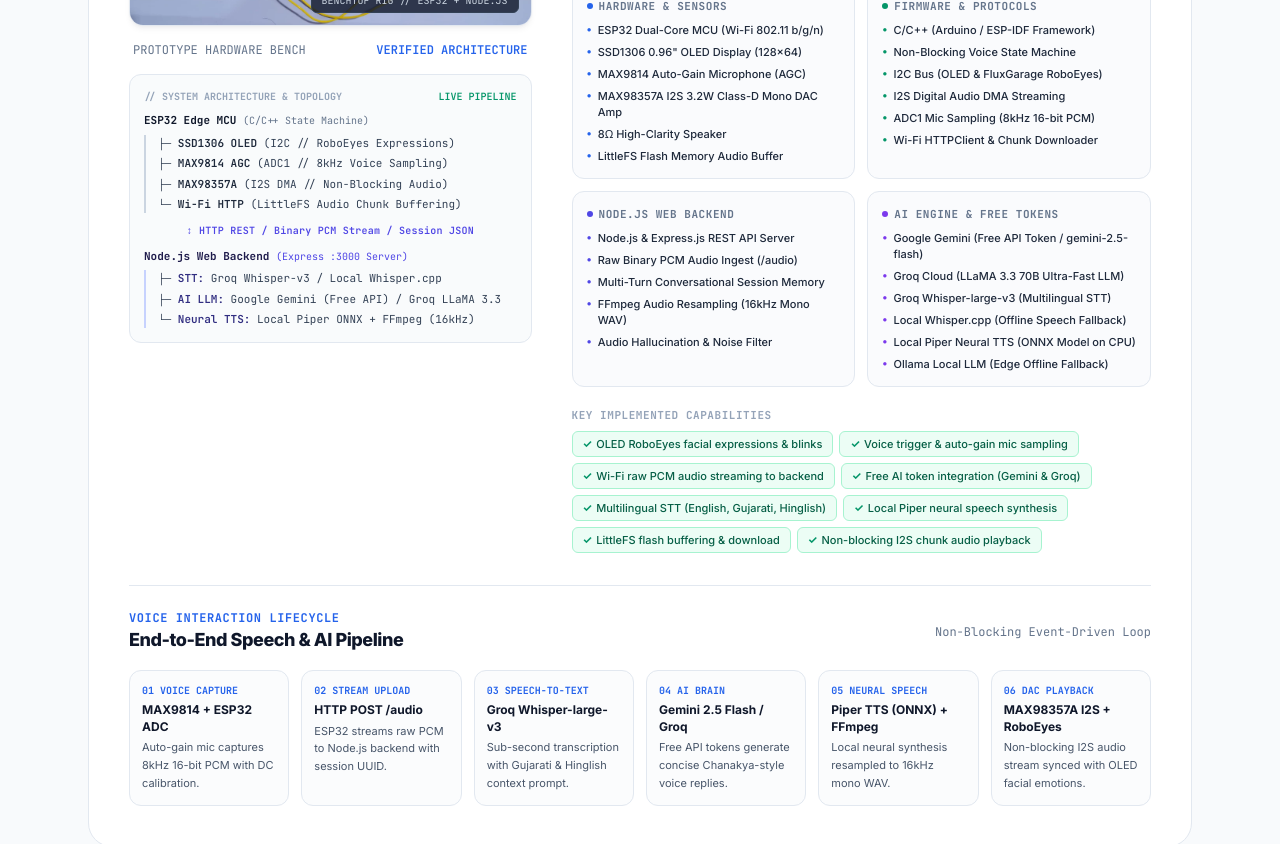
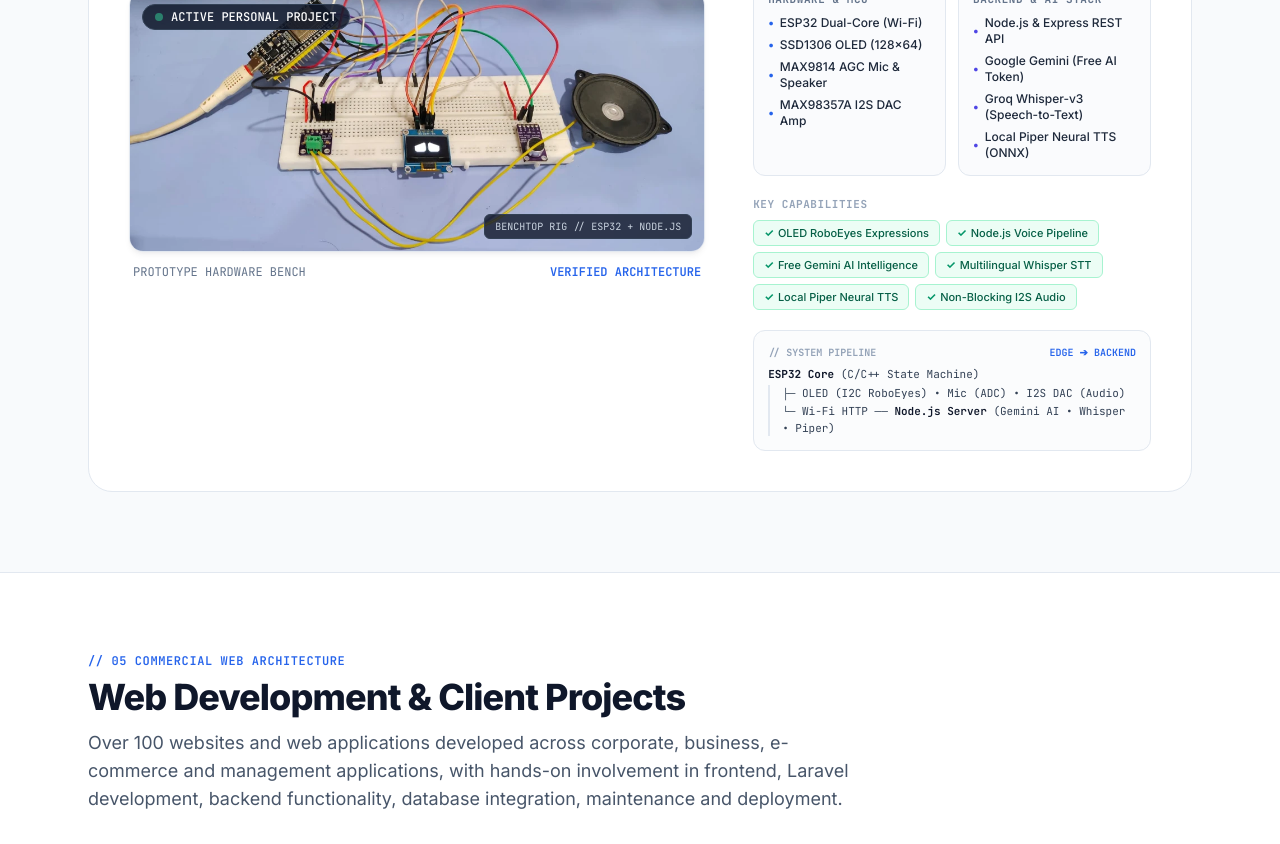
Before and after one commit to pratik-mandani/pratik-mandani.github.io, a React (Vite) app: page / in a window 1280 px wide. Shown: the part 5560-6404 px from the top of the page. Built offline with nearby package versions, Linux system fonts and the light colour scheme.

Commit message:
refactor: simplify KOTL section to highlight only essential hardware, Node.js backend, and free AI stack

```diff
--- a/src/components/sections/KotlProject.tsx
+++ b/src/components/sections/KotlProject.tsx
@@ -18,14 +18,12 @@
           </p>
         </div>
 
-        {/* Main Project Card Container */}
-        <div className="p-4 sm:p-8 lg:p-10 rounded-2xl sm:rounded-3xl border border-slate-200 bg-white shadow-xs space-y-8">
+        {/* 55% Visual / 45% Information Desktop Split */}
+        <div className="p-4 sm:p-8 lg:p-10 rounded-2xl sm:rounded-3xl border border-slate-200 bg-white shadow-xs">
+          <div className="grid grid-cols-1 lg:grid-cols-12 gap-6 lg:gap-12 items-center">
 
-          {/* Top Row: Visual + Hardware Topology (5 cols) & Full-Stack Tech Specs (7 cols) */}
-          <div className="grid grid-cols-1 lg:grid-cols-12 gap-6 lg:gap-10 items-start">
-
-            {/* Left Column: Benchtop Photo + Live Hardware & Cloud Topology (5 cols) */}
-            <div className="lg:col-span-5 space-y-4">
+            {/* Left Column: Prominent KOTL Photograph (55% = 7 cols on lg) */}
+            <div className="lg:col-span-7 space-y-3">
               <div className="img-frame relative aspect-16/10 sm:aspect-4/3 bg-slate-900 overflow-hidden shadow-sm">
                 <img
                   src={kotlProjectData.imagePath || '/images/projects/kotl/kotl-dev-setup.webp'}
@@ -49,125 +47,51 @@
                 <span>PROTOTYPE HARDWARE BENCH</span>
                 <span className="text-blue-600 font-semibold">VERIFIED ARCHITECTURE</span>
               </div>
-
-              {/* End-to-End System & Bus Topology Diagram */}
-              <div className="p-3.5 rounded-xl border border-slate-200 bg-slate-50/80 font-mono text-[11px] text-slate-600 shadow-xs">
-                <div className="flex items-center justify-between text-slate-400 text-[10px] uppercase font-bold mb-2">
-                  <span>// SYSTEM ARCHITECTURE & TOPOLOGY</span>
-                  <span className="text-emerald-600 font-semibold">LIVE PIPELINE</span>
-                </div>
-                <div className="space-y-1.5 text-slate-700">
-                  <div>
-                    <span className="font-bold text-slate-900">ESP32 Edge MCU</span>{' '}
-                    <span className="text-slate-500 text-[10px]">(C/C++ State Machine)</span>
-                  </div>
-                  <div className="pl-3 border-l-2 border-slate-300 space-y-1 text-[11px]">
-                    <div>├─ <span className="font-semibold text-slate-800">SSD1306 OLED</span> (I2C // RoboEyes Expressions)</div>
-                    <div>├─ <span className="font-semibold text-slate-800">MAX9814 AGC</span> (ADC1 // 8kHz Voice Sampling)</div>
-                    <div>├─ <span className="font-semibold text-slate-800">MAX98357A</span> (I2S DMA // Non-Blocking Audio)</div>
-                    <div>└─ <span className="font-semibold text-slate-800">Wi-Fi HTTP</span> (LittleFS Audio Chunk Buffering)</div>
-                  </div>
-
-                  <div className="py-1 text-center text-indigo-600 font-semibold text-[10px] tracking-wide">
-                    ↕ HTTP REST / Binary PCM Stream / Session JSON
-                  </div>
-
-                  <div>
-                    <span className="font-bold text-indigo-950">Node.js Web Backend</span>{' '}
-                    <span className="text-indigo-600 text-[10px]">(Express :3000 Server)</span>
-                  </div>
-                  <div className="pl-3 border-l-2 border-indigo-200 space-y-1 text-[11px]">
-                    <div>├─ <span className="font-semibold text-indigo-900">STT:</span> Groq Whisper-v3 / Local Whisper.cpp</div>
-                    <div>├─ <span className="font-semibold text-indigo-900">AI LLM:</span> Google Gemini (Free API) / Groq LLaMA 3.3</div>
-                    <div>└─ <span className="font-semibold text-indigo-900">Neural TTS:</span> Local Piper ONNX + FFmpeg (16kHz)</div>
-                  </div>
-                </div>
-              </div>
-
             </div>
 
-            {/* Right Column: Specifications & Concepts Grid (7 cols) */}
-            <div className="lg:col-span-7 space-y-5">
+            {/* Right Column: Key Specifications & Subtle Architecture (45% = 5 cols on lg) */}
+            <div className="lg:col-span-5 space-y-5">
 
               <div>
-                <div className="flex items-center gap-2 mb-1">
-                  <span className="text-xs font-mono font-bold uppercase tracking-wider text-blue-600">
-                    FULL-STACK EMBEDDED AI
-                  </span>
-                  <span className="px-2 py-0.5 rounded text-[10px] font-mono font-semibold bg-blue-100 text-blue-700">
-                    EDGE + CLOUD
-                  </span>
-                </div>
+                <span className="text-xs font-mono font-bold uppercase tracking-wider text-blue-600 block mb-1">
+                  SYSTEM OVERVIEW
+                </span>
                 <h3 className="text-xl sm:text-2xl font-extrabold text-slate-900 tracking-tight">
                   KOTL Assistant Robot
                 </h3>
                 <p className="text-xs sm:text-sm text-slate-600 mt-1 leading-relaxed">
-                  A conversational AI companion robot integrating real-time voice streaming from an ESP32 edge device with a Node.js orchestration backend, multi-provider free AI reasoning, and local neural voice synthesis.
+                  {kotlProjectData.description}
                 </p>
               </div>
 
-              {/* 4-Block Technical Specification Grid */}
+              {/* Hardware & Backend Spec Grid (2 clean boxes) */}
               <div className="grid grid-cols-1 sm:grid-cols-2 gap-3 text-xs">
 
-                {/* 1. Hardware & Sensors */}
+                {/* Hardware & MCU */}
                 <div className="p-3.5 rounded-xl border border-slate-200 bg-slate-50/70">
-                  <span className="font-mono font-bold uppercase tracking-wider text-slate-500 block mb-2 text-[11px] flex items-center gap-1.5">
-                    <span className="w-1.5 h-1.5 rounded-full bg-blue-600"></span>
-                    Hardware & Sensors
+                  <span className="font-mono font-bold uppercase tracking-wider text-slate-500 block mb-2 text-[11px]">
+                    Hardware & MCU
                   </span>
                   <ul className="space-y-1.5 text-slate-800 font-medium">
                     {kotlProjectData.hardware.map((hw, idx) => (
-                      <li key={idx} className="flex items-start gap-1.5 text-[11px]">
-                        <span className="text-blue-600 font-bold leading-none mt-0.5">•</span>
+                      <li key={idx} className="flex items-center gap-1.5">
+                        <span className="text-blue-600 font-bold">•</span>
                         <span>{hw}</span>
                       </li>
                     ))}
                   </ul>
                 </div>
 
-                {/* 2. Firmware & Protocols */}
+                {/* Node.js Backend & AI */}
                 <div className="p-3.5 rounded-xl border border-slate-200 bg-slate-50/70">
-                  <span className="font-mono font-bold uppercase tracking-wider text-slate-500 block mb-2 text-[11px] flex items-center gap-1.5">
-                    <span className="w-1.5 h-1.5 rounded-full bg-emerald-600"></span>
-                    Firmware & Protocols
-                  </span>
-                  <ul className="space-y-1.5 text-slate-800 font-medium">
-                    {kotlProjectData.firmware.map((fw, idx) => (
-                      <li key={idx} className="flex items-start gap-1.5 text-[11px]">
-                        <span className="text-emerald-600 font-bold leading-none mt-0.5">•</span>
-                        <span>{fw}</span>
-                      </li>
-                    ))}
-                  </ul>
-                </div>
-
-                {/* 3. Node.js Web Backend */}
-                <div className="p-3.5 rounded-xl border border-slate-200 bg-slate-50/70">
-                  <span className="font-mono font-bold uppercase tracking-wider text-slate-500 block mb-2 text-[11px] flex items-center gap-1.5">
-                    <span className="w-1.5 h-1.5 rounded-full bg-indigo-600"></span>
-                    Node.js Web Backend
+                  <span className="font-mono font-bold uppercase tracking-wider text-slate-500 block mb-2 text-[11px]">
+                    Backend & AI Stack
                   </span>
                   <ul className="space-y-1.5 text-slate-800 font-medium">
                     {(kotlProjectData.backend || []).map((be, idx) => (
-                      <li key={idx} className="flex items-start gap-1.5 text-[11px]">
-                        <span className="text-indigo-600 font-bold leading-none mt-0.5">•</span>
+                      <li key={idx} className="flex items-center gap-1.5">
+                        <span className="text-indigo-600 font-bold">•</span>
                         <span>{be}</span>
-                      </li>
-                    ))}
-                  </ul>
-                </div>
-
-                {/* 4. AI Models & Free Tokens */}
-                <div className="p-3.5 rounded-xl border border-slate-200 bg-slate-50/70">
-                  <span className="font-mono font-bold uppercase tracking-wider text-slate-500 block mb-2 text-[11px] flex items-center gap-1.5">
-                    <span className="w-1.5 h-1.5 rounded-full bg-violet-600"></span>
-                    AI Engine & Free Tokens
-                  </span>
-                  <ul className="space-y-1.5 text-slate-800 font-medium">
-                    {(kotlProjectData.aiStack || []).map((ai, idx) => (
-                      <li key={idx} className="flex items-start gap-1.5 text-[11px]">
-                        <span className="text-violet-600 font-bold leading-none mt-0.5">•</span>
-                        <span>{ai}</span>
                       </li>
                     ))}
                   </ul>
@@ -175,10 +99,10 @@
 
               </div>
 
-              {/* Implemented Features */}
+              {/* Key Features */}
               <div>
                 <span className="text-[11px] font-mono font-bold uppercase tracking-wider text-slate-400 block mb-2">
-                  Key Implemented Capabilities
+                  Key Capabilities
                 </span>
                 <div className="flex flex-wrap gap-1.5 text-xs text-slate-700">
                   {kotlProjectData.currentFeatures.map((feat, idx) => (
@@ -193,50 +117,24 @@
                 </div>
               </div>
 
+              {/* Subtle Minimal Architecture Pipeline */}
+              <div className="p-3.5 rounded-xl border border-slate-200 bg-slate-50/60 font-mono text-[11px] text-slate-600">
+                <div className="text-slate-400 text-[10px] uppercase font-bold mb-1.5 flex items-center justify-between">
+                  <span>// SYSTEM PIPELINE</span>
+                  <span className="text-blue-600 font-semibold">EDGE ➔ BACKEND</span>
+                </div>
+                <div className="space-y-0.5 text-slate-700">
+                  <div><span className="font-bold text-slate-900">ESP32 Core</span> (C/C++ State Machine)</div>
+                  <div className="pl-3 border-l-2 border-slate-200 space-y-0.5 text-[11px]">
+                    <div>├─ OLED (I2C RoboEyes) • Mic (ADC) • I2S DAC (Audio)</div>
+                    <div>└─ Wi-Fi HTTP ── <span className="font-semibold text-slate-900">Node.js Server</span> (Gemini AI • Whisper • Piper)</div>
+                  </div>
+                </div>
+              </div>
+
             </div>
 
           </div>
-
-          {/* Bottom Section: End-to-End Voice Turn Pipeline Flow (Full Width) */}
-          {kotlProjectData.pipelineFlow && kotlProjectData.pipelineFlow.length > 0 && (
-            <div className="pt-6 border-t border-slate-200">
-              <div className="flex flex-col sm:flex-row sm:items-center justify-between gap-1 mb-4">
-                <div>
-                  <span className="text-xs font-mono font-bold uppercase tracking-wider text-blue-600 block">
-                    VOICE INTERACTION LIFECYCLE
-                  </span>
-                  <h4 className="text-base sm:text-lg font-extrabold text-slate-900 tracking-tight">
-                    End-to-End Speech & AI Pipeline
-                  </h4>
-                </div>
-                <div className="text-xs font-mono text-slate-500">
-                  Non-Blocking Event-Driven Loop
-                </div>
-              </div>
-
-              <div className="grid grid-cols-1 sm:grid-cols-2 lg:grid-cols-6 gap-3">
-                {kotlProjectData.pipelineFlow.map((step, idx) => (
-                  <div
-                    key={idx}
-                    className="p-3 rounded-xl border border-slate-200 bg-slate-50/60 flex flex-col justify-between"
-                  >
-                    <div>
-                      <div className="text-[10px] font-mono font-bold text-blue-600 uppercase mb-1">
-                        {step.step}
-                      </div>
-                      <div className="text-xs font-bold text-slate-900 mb-1 leading-snug">
-                        {step.tech}
-                      </div>
-                      <p className="text-[11px] text-slate-600 leading-relaxed">
-                        {step.desc}
-                      </p>
-                    </div>
-                  </div>
-                ))}
-              </div>
-            </div>
-          )}
-
         </div>
 
       </div>
--- a/src/data/portfolioData.ts
+++ b/src/data/portfolioData.ts
@@ -180,55 +180,32 @@
   subtitle: 'Embedded AI Hardware • Node.js Backend • Free AI Voice Pipeline',
   status: 'Active Personal Project',
   description:
-    'An end-to-end voice AI assistant robot combining an ESP32 edge MCU with a Node.js web backend, multi-provider LLM intelligence (Google Gemini free tier & Groq LLaMA), cloud/local Whisper STT, and local Piper neural TTS.',
+    'An interactive voice AI robot combining an ESP32 edge MCU with a Node.js backend, powered by free Google Gemini AI tokens, Groq Whisper STT, and local Piper neural TTS.',
   hardware: [
-    'ESP32 Dual-Core MCU (Wi-Fi 802.11 b/g/n)',
-    'SSD1306 0.96" OLED Display (128x64)',
-    'MAX9814 Auto-Gain Microphone (AGC)',
-    'MAX98357A I2S 3.2W Class-D Mono DAC Amp',
-    '8Ω High-Clarity Speaker',
-    'LittleFS Flash Memory Audio Buffer',
+    'ESP32 Dual-Core (Wi-Fi)',
+    'SSD1306 OLED (128x64)',
+    'MAX9814 AGC Mic & Speaker',
+    'MAX98357A I2S DAC Amp',
   ],
   firmware: [
-    'C/C++ (Arduino / ESP-IDF Framework)',
-    'Non-Blocking Voice State Machine',
-    'I2C Bus (OLED & FluxGarage RoboEyes)',
-    'I2S Digital Audio DMA Streaming',
-    'ADC1 Mic Sampling (8kHz 16-bit PCM)',
-    'Wi-Fi HTTPClient & Chunk Downloader',
+    'C/C++ State Machine',
+    'I2C RoboEyes Expressions',
+    'I2S Audio Streaming',
+    'Wi-Fi HTTPClient',
   ],
   backend: [
-    'Node.js & Express.js REST API Server',
-    'Raw Binary PCM Audio Ingest (/audio)',
-    'Multi-Turn Conversational Session Memory',
-    'FFmpeg Audio Resampling (16kHz Mono WAV)',
-    'Audio Hallucination & Noise Filter',
-  ],
-  aiStack: [
-    'Google Gemini (Free API Token / gemini-2.5-flash)',
-    'Groq Cloud (LLaMA 3.3 70B Ultra-Fast LLM)',
-    'Groq Whisper-large-v3 (Multilingual STT)',
-    'Local Whisper.cpp (Offline Speech Fallback)',
-    'Local Piper Neural TTS (ONNX Model on CPU)',
-    'Ollama Local LLM (Edge Offline Fallback)',
+    'Node.js & Express REST API',
+    'Google Gemini (Free AI Token)',
+    'Groq Whisper-v3 (Speech-to-Text)',
+    'Local Piper Neural TTS (ONNX)',
   ],
   currentFeatures: [
-    'OLED RoboEyes facial expressions & blinks',
-    'Voice trigger & auto-gain mic sampling',
-    'Wi-Fi raw PCM audio streaming to backend',
-    'Free AI token integration (Gemini & Groq)',
-    'Multilingual STT (English, Gujarati, Hinglish)',
-    'Local Piper neural speech synthesis',
-    'LittleFS flash buffering & download',
-    'Non-blocking I2S chunk audio playback',
-  ],
-  pipelineFlow: [
-    { step: '01 Voice Capture', tech: 'MAX9814 + ESP32 ADC', desc: 'Auto-gain mic captures 8kHz 16-bit PCM with DC calibration.' },
-    { step: '02 Stream Upload', tech: 'HTTP POST /audio', desc: 'ESP32 streams raw PCM to Node.js backend with session UUID.' },
-    { step: '03 Speech-to-Text', tech: 'Groq Whisper-large-v3', desc: 'Sub-second transcription with Gujarati & Hinglish context prompt.' },
-    { step: '04 AI Brain', tech: 'Gemini 2.5 Flash / Groq', desc: 'Free API tokens generate concise Chanakya-style voice replies.' },
-    { step: '05 Neural Speech', tech: 'Piper TTS (ONNX) + FFmpeg', desc: 'Local neural synthesis resampled to 16kHz mono WAV.' },
-    { step: '06 DAC Playback', tech: 'MAX98357A I2S + RoboEyes', desc: 'Non-blocking I2S audio stream synced with OLED facial emotions.' },
+    'OLED RoboEyes Expressions',
+    'Node.js Voice Pipeline',
+    'Free Gemini AI Intelligence',
+    'Multilingual Whisper STT',
+    'Local Piper Neural TTS',
+    'Non-Blocking I2S Audio',
   ],
   imagePath: '/images/projects/kotl/kotl-dev-setup.webp',
 };
```
